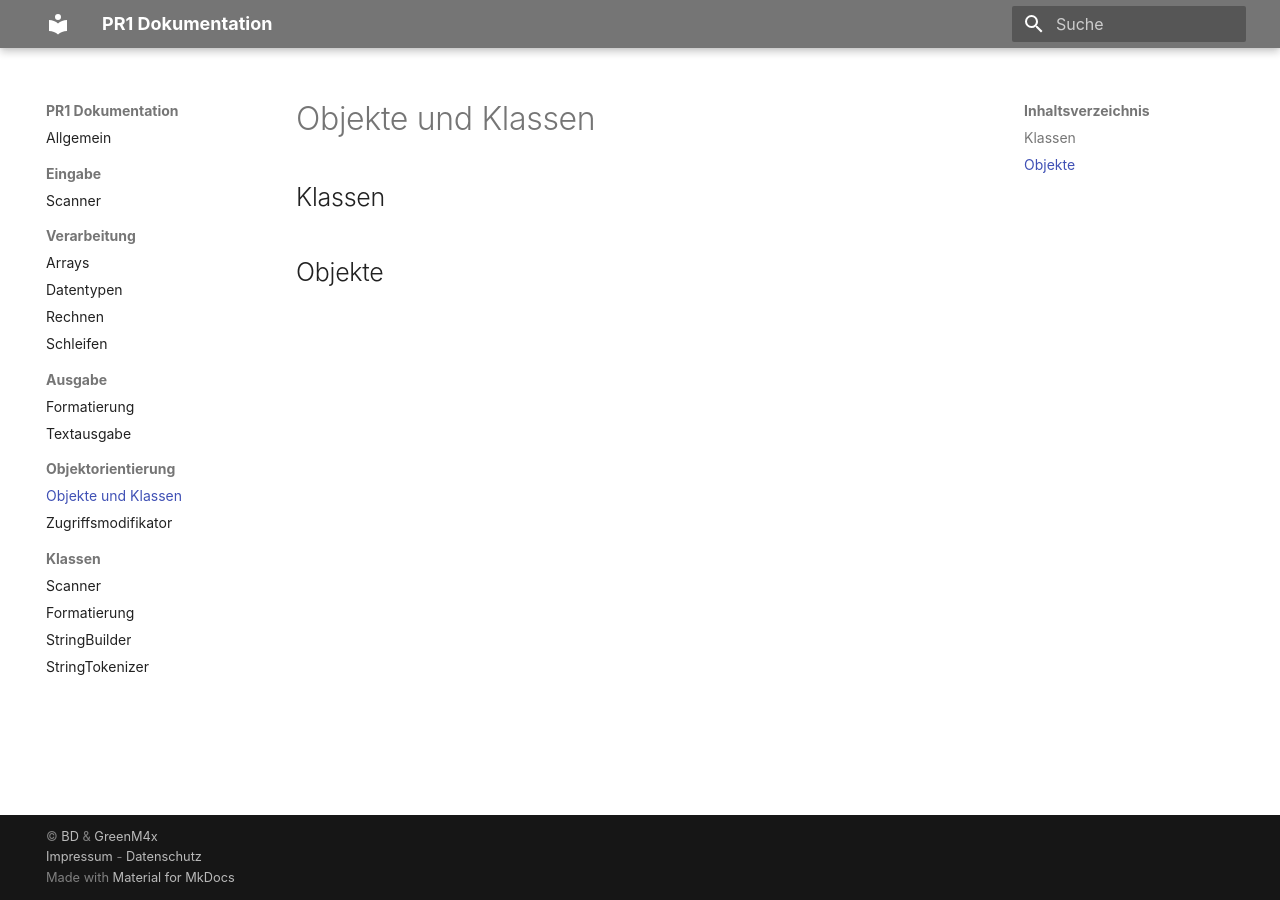
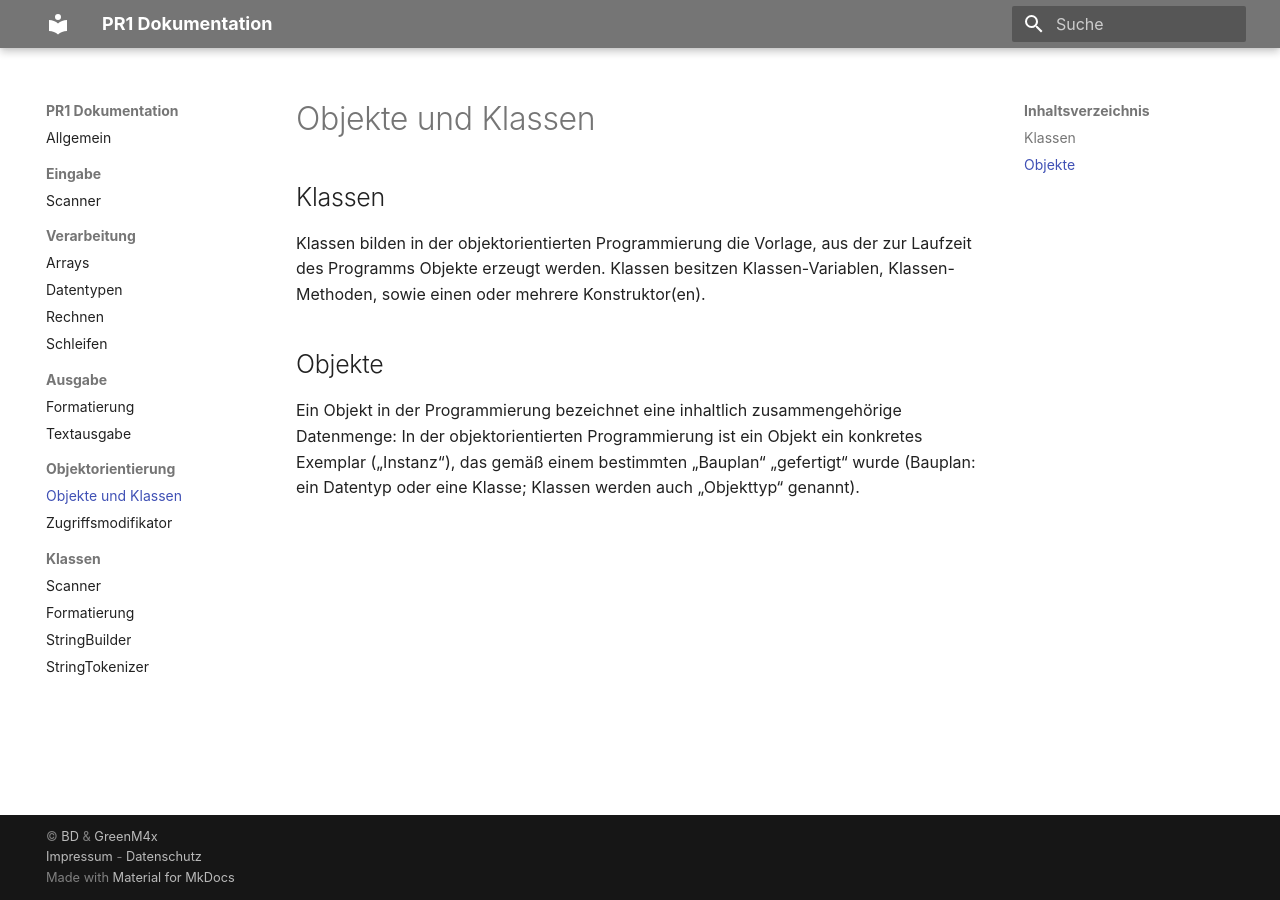
Before and after one commit to ADV25/pr1_doku, an MkDocs documentation site: the page built from docs/objektorientierung/klassen.md, in a window 1280 px wide. Built offline with MkDocs 1.6.1 and Material for MkDocs 9.7.7, drawn with Linux system fonts in a browser that asks for light colours; a script that is not in the unit is left out.

Commit message:
Objekte und Klassen

```diff
--- a/docs/objektorientierung/klassen.md
+++ b/docs/objektorientierung/klassen.md
@@ -4,4 +4,8 @@ Title: Objekte und Klassen
 
 ## Klassen
 
+Klassen bilden in der objektorientierten Programmierung die Vorlage, aus der zur Laufzeit des Programms Objekte erzeugt werden. Klassen besitzen Klassen-Variablen, Klassen-Methoden, sowie einen oder mehrere Konstruktor(en).
+
 ## Objekte
+
+Ein Objekt in der Programmierung bezeichnet eine inhaltlich zusammengehörige Datenmenge: In der objektorientierten Programmierung ist ein Objekt ein konkretes Exemplar („Instanz“), das gemäß einem bestimmten „Bauplan“ „gefertigt“ wurde (Bauplan: ein Datentyp oder eine Klasse; Klassen werden auch „Objekttyp“ genannt).
```
